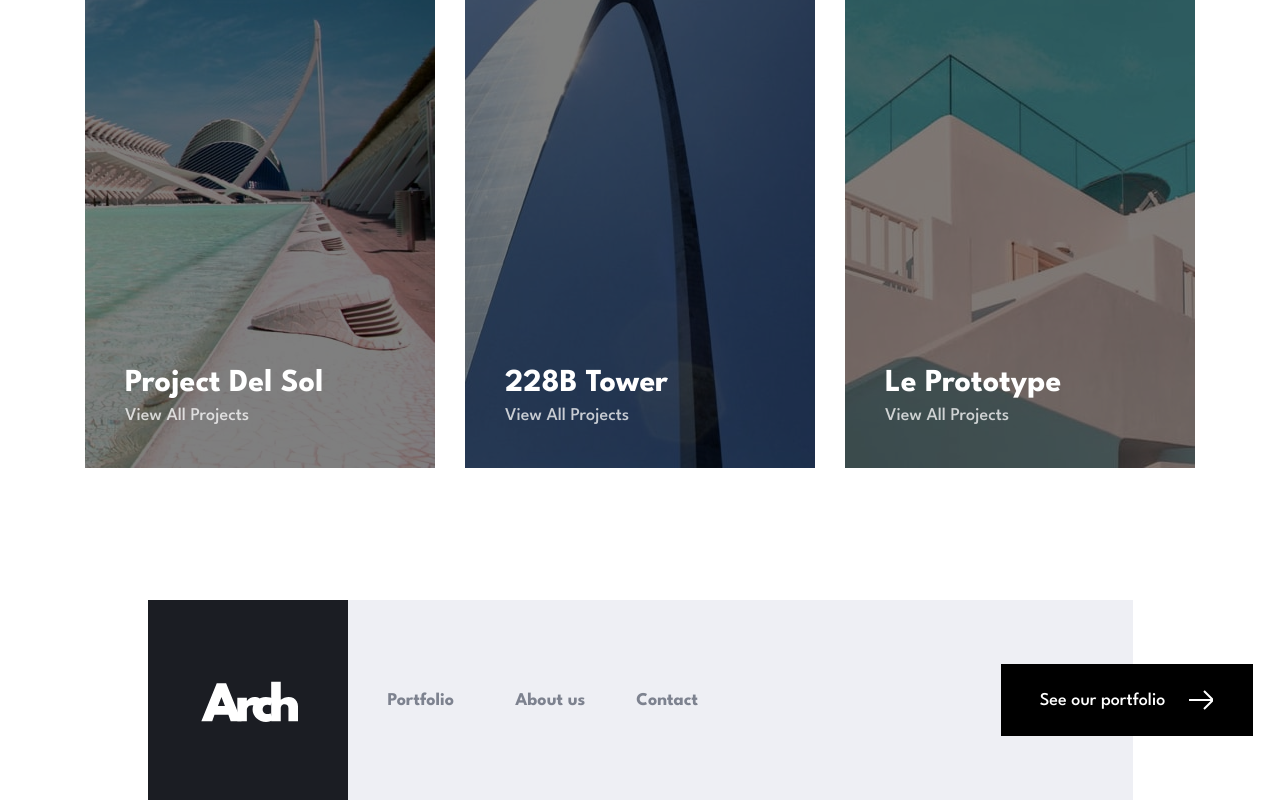
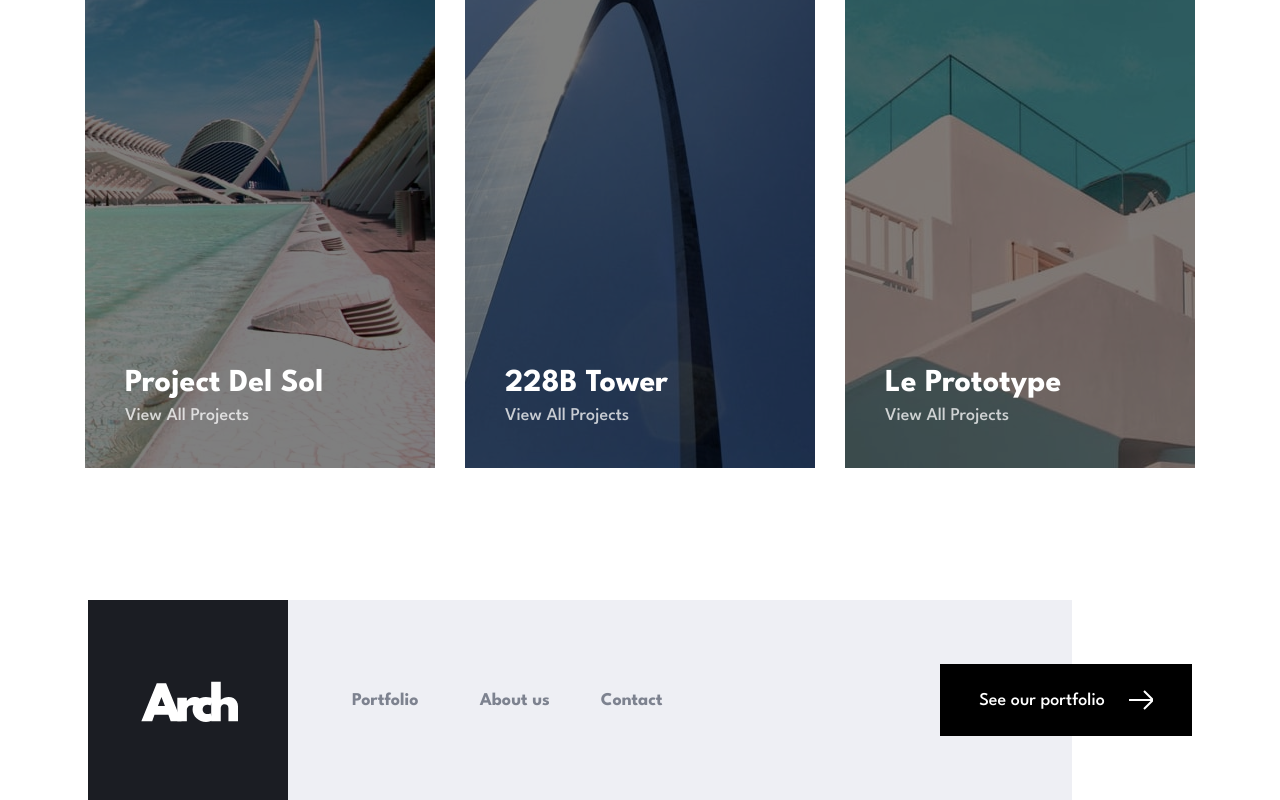
Before and after one commit to gigakhrz/arch-studio-multi-page-website, a Next.js app: page / in a window 1280 px wide. Shown: the part 2927-3727 px from the top of the page. Built offline with nearby package versions, Linux system fonts and the light colour scheme.

Commit message:
end header responcive

```diff
--- a/src/app/components/Footer/Footer.tsx
+++ b/src/app/components/Footer/Footer.tsx
@@ -8,7 +8,7 @@ const Footer = (): JSX.Element => {
   return (
     <div
       className="flex flex-col items-center justify-center gap-[32px] bg-[#EEEFF4] md:flex-row md:h-[120px] md:justify-start md:w-[612px]
-    md:gap-[40px] xl:h-[200px] lg:w-[985px] xl:self-center lg:relative "
+    md:gap-[40px] xl:h-[200px] lg:w-[985px] xl:self-center lg:relative xl:w-[984px] xl:mr-[120px] lg:gap[-61px]"
     >
       <Image
         src={logoImg}
@@ -16,7 +16,7 @@ const Footer = (): JSX.Element => {
         className="mt-[-60px] md:m-0 lg:w-[200px] h-[200px]"
       />
       <Link
-        className="text-[#7D828F] text-[18px] font-bold leading-[25px] md:mr-[21px] "
+        className="text-[#7D828F] text-[18px] font-bold leading-[25px] md:mr-[21px] lg:ml-[24px]"
         href="/portfolio"
       >
         Portfolio
```
